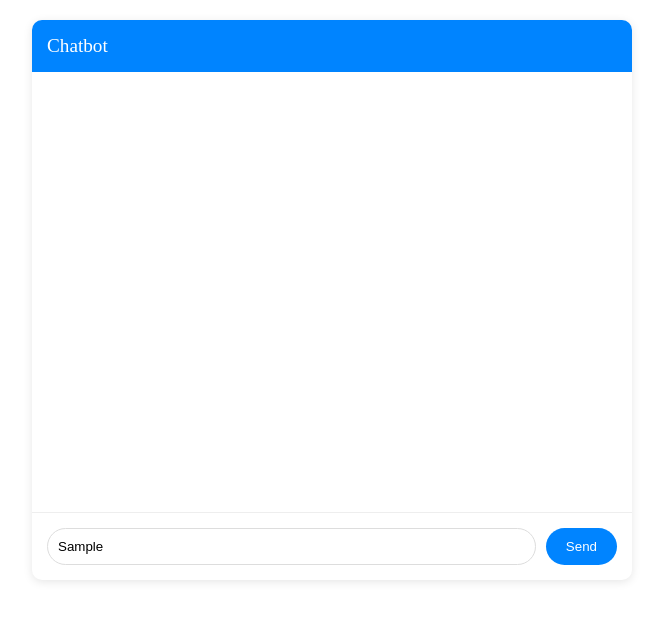
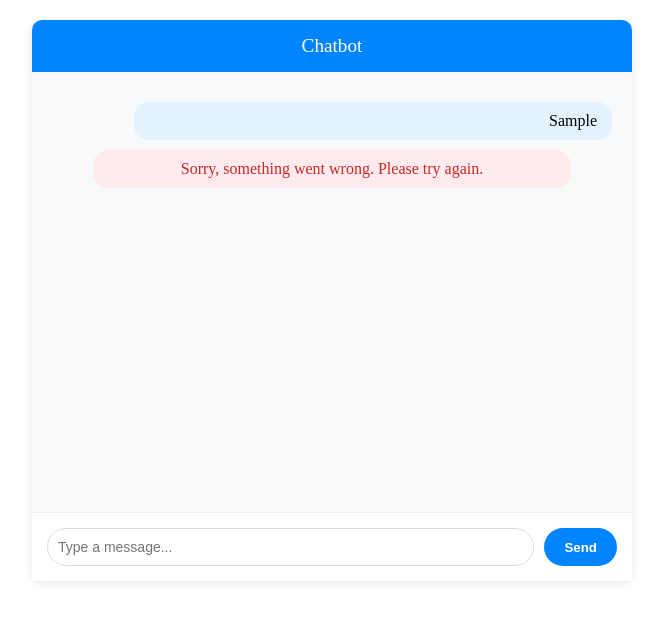
Before and after one commit to Rakshith2605/PortfolioGPT, a plain HTML site: page frontend/index.html in a window 1280 px wide. Both pictures are taken after typing "Sample" into the empty fields and a click on the button "Send". Shown: the whole page, without its empty margins (308-971 px from the left). Drawn offline with Linux system fonts and the light colour scheme; no server answers.

Commit message:
Update index.html

```diff
--- a/frontend/index.html
+++ b/frontend/index.html
@@ -1,6 +1,5 @@
 <!DOCTYPE html>
 <html lang="en">
-
 <head>
     <meta charset="UTF-8">
     <meta name="viewport" content="width=device-width, initial-scale=1.0">
@@ -20,12 +19,14 @@
             padding: 15px;
             border-radius: 10px 10px 0 0;
             font-size: 1.2em;
+            text-align: center;
         }
 
         .chat-messages {
             height: 400px;
             overflow-y: auto;
             padding: 20px;
+            background: #f8f9fa;
         }
 
         .message {
@@ -33,26 +34,32 @@
             padding: 10px 15px;
             border-radius: 15px;
             max-width: 80%;
+            word-wrap: break-word;
         }
 
         .user {
             background: #e3f2fd;
             margin-left: auto;
+            text-align: right;
         }
 
         .bot {
             background: #f5f5f5;
+            margin-right: auto;
         }
 
         .error {
             background: #ffebee;
             color: #c62828;
+            text-align: center;
+            margin: 10px auto;
         }
 
         .chat-input {
             display: flex;
             padding: 15px;
             border-top: 1px solid #eee;
+            background: white;
         }
 
         #user-input {
@@ -61,6 +68,12 @@
             border: 1px solid #ddd;
             border-radius: 20px;
             margin-right: 10px;
+            font-size: 14px;
+        }
+
+        #user-input:focus {
+            outline: none;
+            border-color: #0084ff;
         }
 
         button {
@@ -70,6 +83,8 @@
             padding: 10px 20px;
             border-radius: 20px;
             cursor: pointer;
+            font-weight: bold;
+            transition: background 0.3s ease;
         }
 
         button:hover {
@@ -79,10 +94,11 @@
         .typing {
             font-style: italic;
             color: #666;
+            margin: 10px 0;
+            padding: 5px 15px;
         }
     </style>
 </head>
-
 <body>
     <div class="chat-container">
         <div class="chat-header">
@@ -92,11 +108,71 @@
             <!-- Messages will appear here -->
         </div>
         <div class="chat-input">
-            <input type="text" id="user-input" placeholder="Type a message..."
-                onkeypress="if(event.key === 'Enter') sendMessage()">
-            <button onclick="sendMessage()">Send</button>
+            <input
+                type="text"
+                id="user-input"
+                placeholder="Type a message..."
+                autocomplete="off"
+                autofocus
+            >
+            <button id="send-button">Send</button>
         </div>
     </div>
+    <script>
+        const API_URL = 'https://portfoliogpt-2.onrender.com/chat';
+
+        async function sendMessage() {
+            const userInput = document.getElementById('user-input').value.trim();
+            if (!userInput) return;
+
+            try {
+                addMessage('user', userInput);
+                document.getElementById('user-input').value = '';
+
+                const response = await fetch(API_URL, {
+                    method: 'POST',
+                    headers: {
+                        'Content-Type': 'application/json',
+                        'Accept': 'application/json'
+                    },
+                    body: JSON.stringify({ message: userInput })
+                });
+
+                if (!response.ok) {
+                    throw new Error(`HTTP error! status: ${response.status}`);
+                }
+
+                const data = await response.json();
+                addMessage('bot', data.response);
+
+            } catch (error) {
+                console.error('Error:', error);
+                addMessage('error', 'Sorry, something went wrong. Please try again.');
+            }
+        }
+
+        function addMessage(sender, message) {
+            const chatMessages = document.getElementById('chat-messages');
+            const messageElement = document.createElement('div');
+            messageElement.classList.add('message', sender);
+            messageElement.textContent = message;
+            chatMessages.appendChild(messageElement);
+            chatMessages.scrollTop = chatMessages.scrollHeight;
+        }
+
+        document.addEventListener('DOMContentLoaded', () => {
+            const input = document.getElementById('user-input');
+            const button = document.getElementById('send-button');
+
+            input.addEventListener('keypress', (e) => {
+                if (e.key === 'Enter') {
+                    e.preventDefault();
+                    sendMessage();
+                }
+            });
+
+            button.addEventListener('click', sendMessage);
+        });
+    </script>
 </body>
-
 </html>
```
